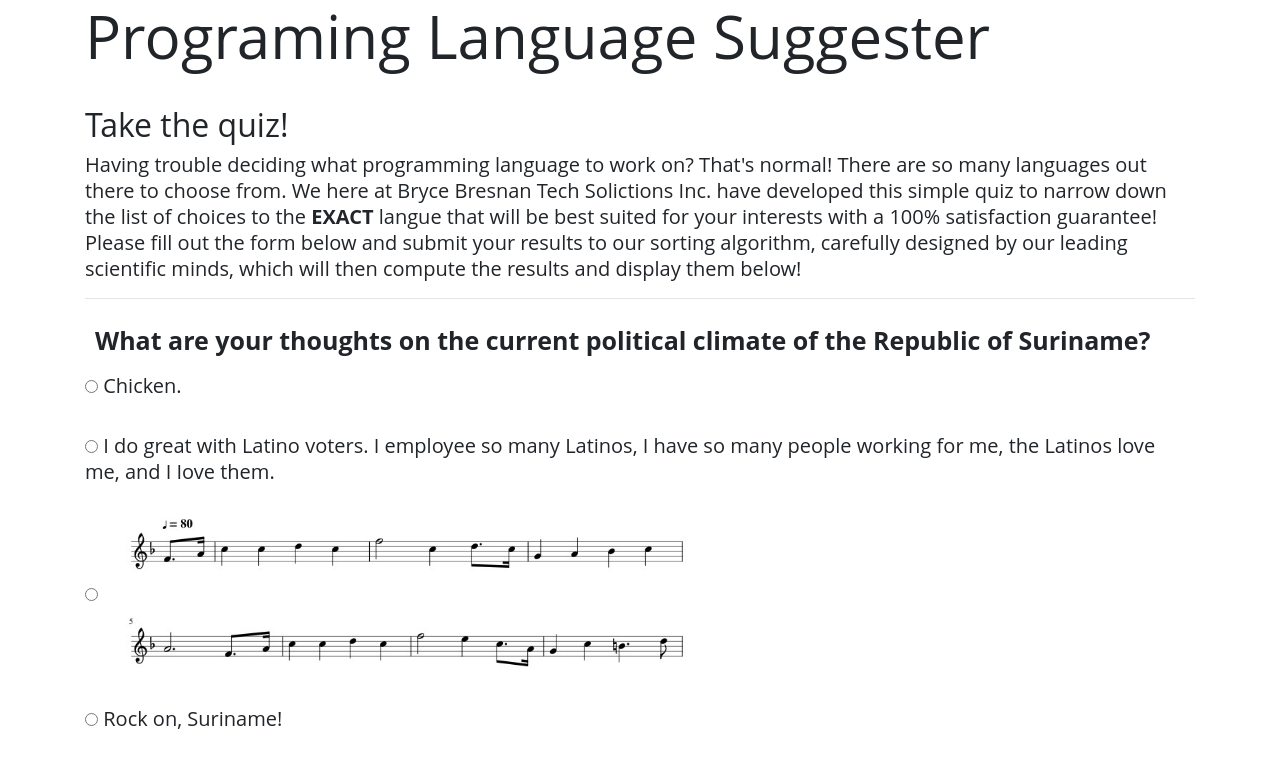
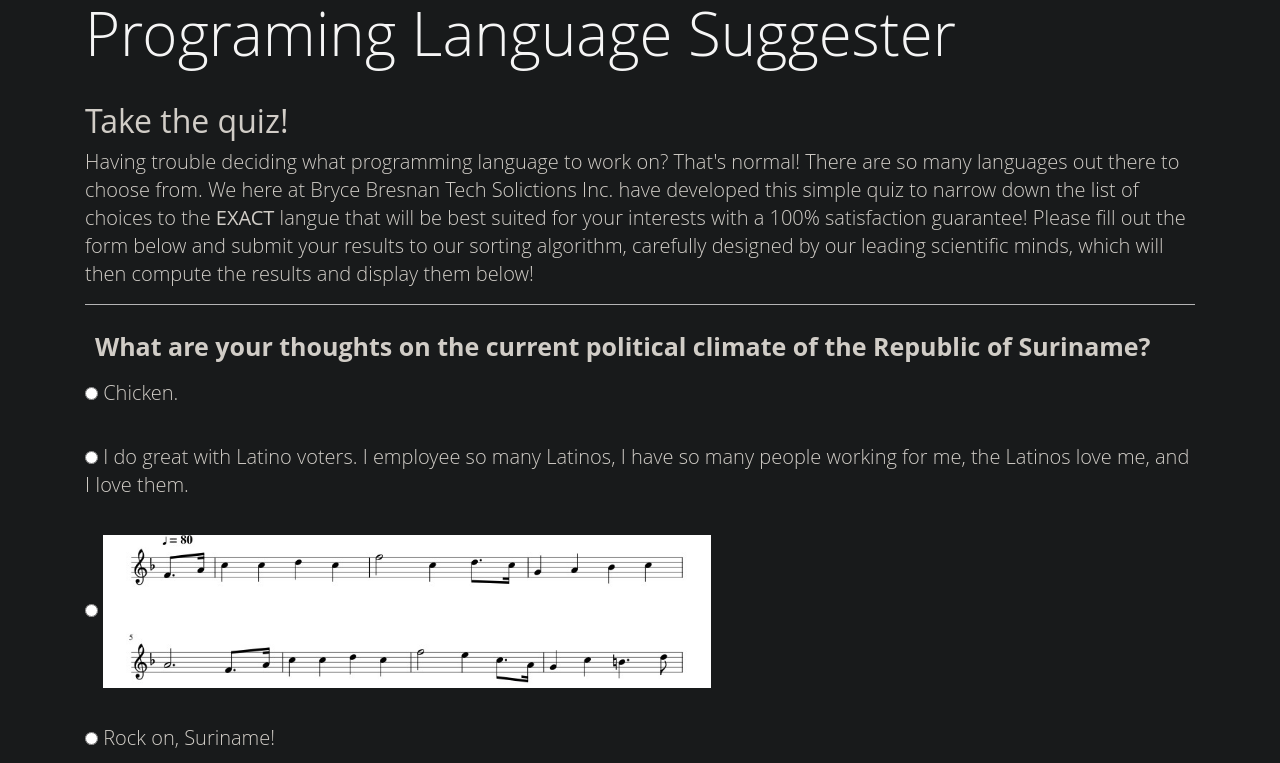
Before and after one commit to brycebresnan/language-tester, a plain HTML site: page index.html in a window 1280 px wide. Shown: the top 763 px of the page. Drawn offline with nearby package versions, Linux system fonts and the light colour scheme.

Commit message:
create dark stlying for night readability

```diff
--- a/css/styles.css
+++ b/css/styles.css
@@ -1,11 +1,19 @@
 body {
-  font-family: open sans,helvetica neue,Helvetica,Arial,sans-serif;
+  font-family: 'Open Sans', sans-serif;
   font-size: 20px;
-  line-height: 1.3;
+  line-height: 1.4;
+  background-color:rgb(24, 26, 27);
+  color: rgb(209, 205, 199);
+  font-weight: 300;
+
 }
 
 h1 {
+  color: rgb(245, 245, 245);
+  font-family: 'Open Sans', sans-serif;
   font-size: 60px;
+  font-weight:lighter;
+  line-height: 1.1;
 }
 
 h4 {
@@ -28,3 +36,7 @@ img {
   color: aliceblue;
   background-color: rgb(28, 25, 25);
 }
+
+hr {
+  border-top: 1px solid rgba(255, 255, 255, 0.676);
+}
--- a/js/scripts.js
+++ b/js/scripts.js
@@ -31,13 +31,6 @@ function scoreSorting (score) {
 }
 
 //User Interface Logic
-
-function sortingMachine(event) {
-  event.preventDefault();
-  let quizAnswers = scoreFormData();
-  let match = scoreSorting(quizAnswers);
-  quizResults(match);
-}
 
 //Gathers user input from checked radio box with associated int values, then adds scores and returns single int score.
 function scoreFormData () {
@@ -90,6 +83,14 @@ function quizResults (match) {
   }
 }
 
+//calls functions in order to process user data and output score
+function sortingMachine(event) {
+  event.preventDefault();
+  let quizAnswers = scoreFormData();
+  let match = scoreSorting(quizAnswers);
+  quizResults(match);
+}
+
 window.addEventListener ("load", function() {
   const form = document.getElementById("quiz");
   form.addEventListener("submit", sortingMachine);
```
